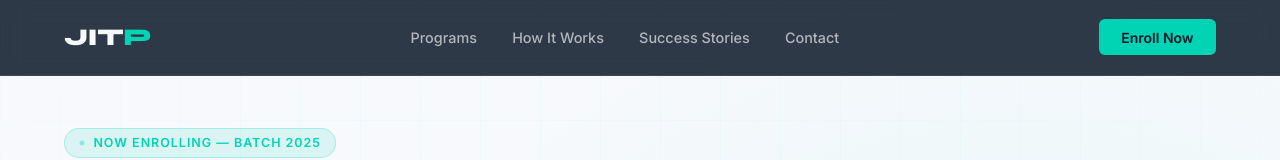
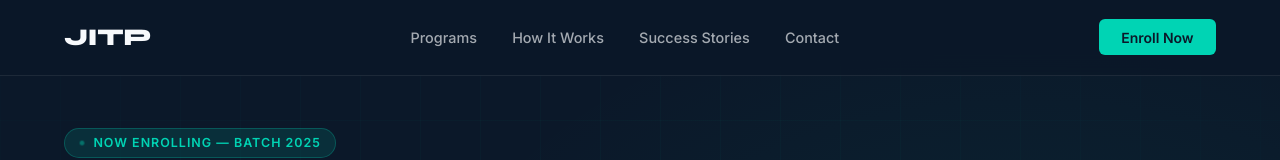
Before and after one commit to Darwaz007/JITP, a plain HTML site: page index.html in a window 1280 px wide. Shown: the top 160 px of the page. Drawn offline with Linux system fonts and the light colour scheme.

Commit message:
Update index.html

```diff
--- a/index.html
+++ b/index.html
@@ -24,8 +24,8 @@
 
   body {
     font-family: 'Inter', sans-serif;
-    background: var(--white);
-    color: var(--navy);
+    background: var(--navy);
+    color: var(--white);
     overflow-x: hidden;
   }
 
@@ -42,10 +42,10 @@
   .logo {
     font-family: 'Syne', sans-serif;
     font-weight: 800; font-size: 1.5rem; letter-spacing: -0.02em;
-    color: var(--white);
+    color: var(--blue);
     text-decoration: none;
   }
-  .logo span { color: var(--teal); }
+  .logo span { color: var(--yellow); }
 
   .nav-links {
     display: flex; gap: 2.2rem; list-style: none;
```
